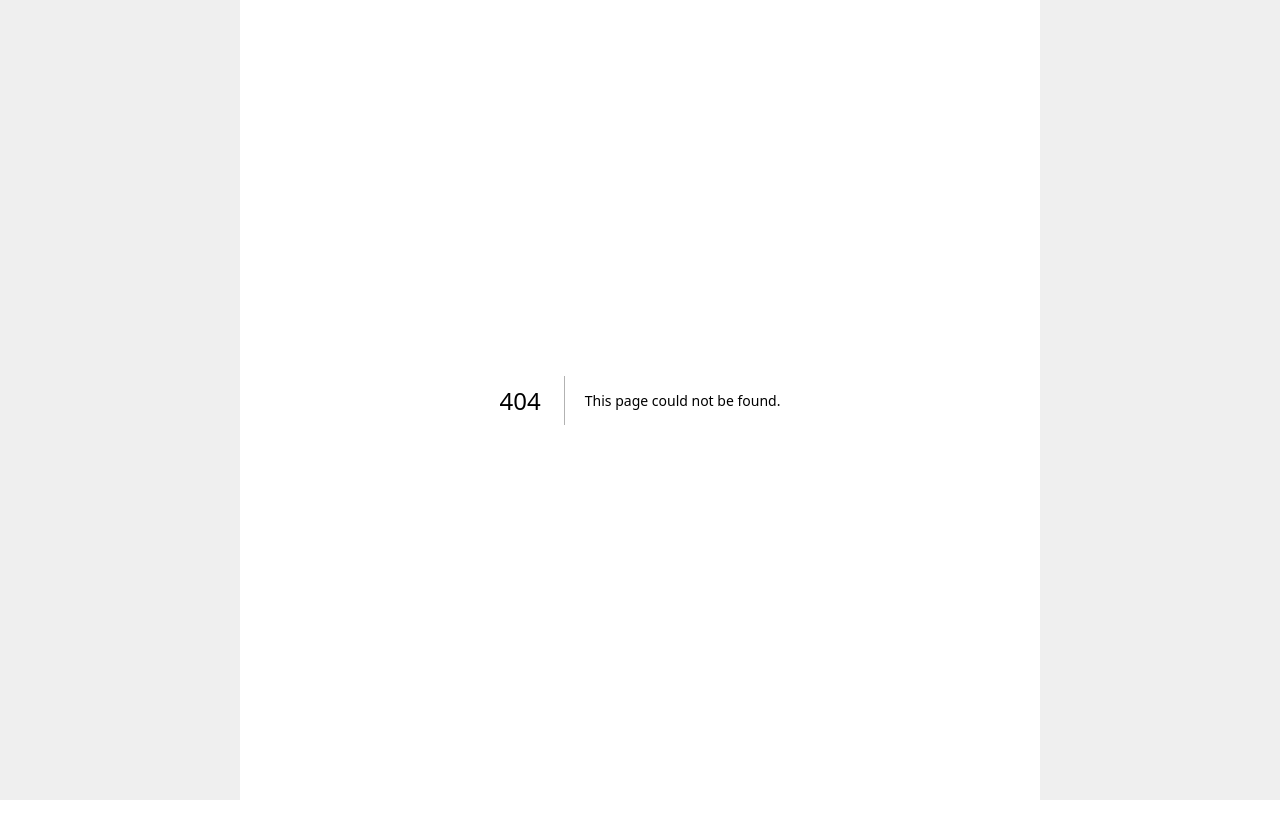
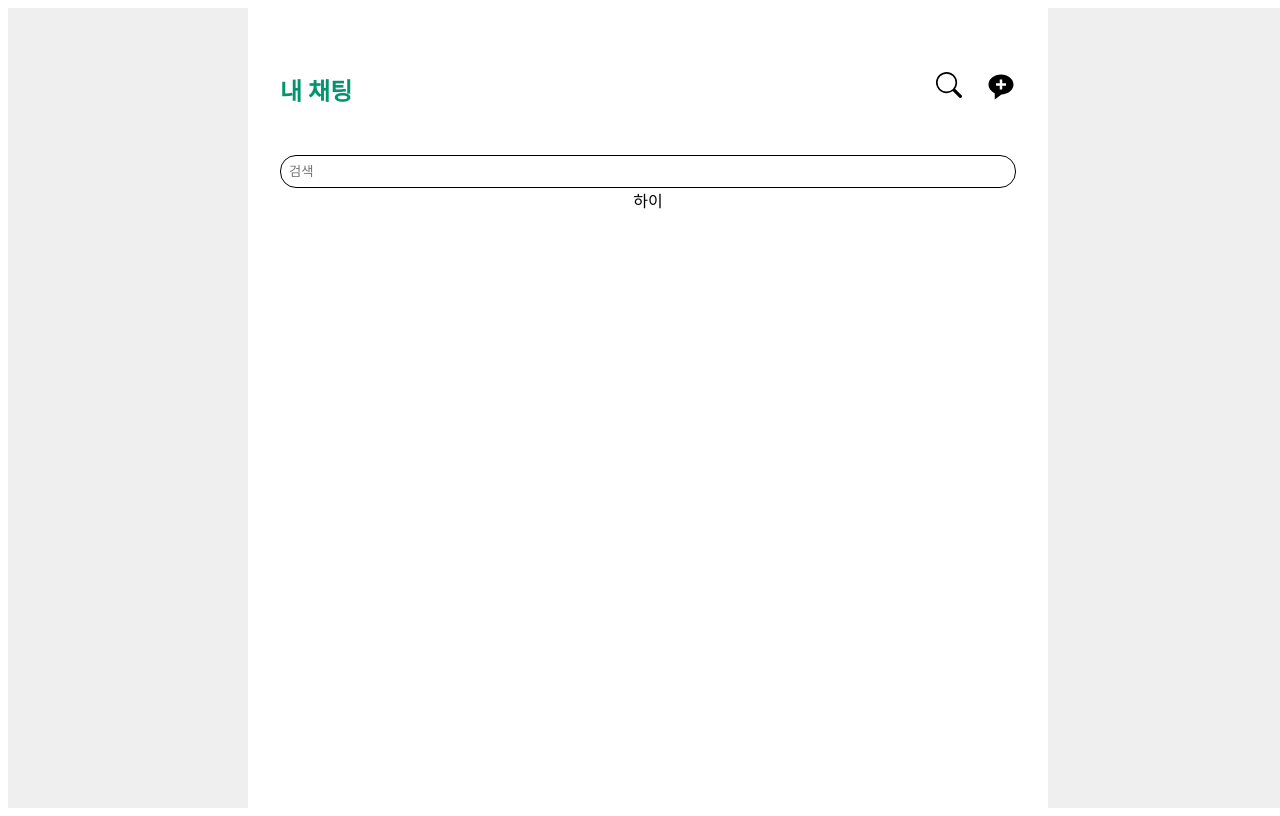
Before and after one commit to KDT1-FE/Y_FE_Toy2, a Next.js app: page /mychats in a window 1280 px wide. Before the commit this address had no page. Built offline with nearby package versions, Linux system fonts and the light colour scheme.

Commit message:
Style: React-icons 설치

```diff
--- a/package.json
+++ b/package.json
@@ -13,6 +13,7 @@
     "next": "14.0.1",
     "react": "^18",
     "react-dom": "^18",
+    "react-icons": "^4.11.0",
     "socket.io-client": "^4.7.2",
     "styled-components": "^6.1.0"
   },
@@ -20,8 +21,11 @@
     "@types/node": "^20",
     "@types/react": "^18",
     "@types/react-dom": "^18",
-    "eslint": "^8",
+    "eslint": "^8.53.0",
     "eslint-config-next": "14.0.1",
+    "eslint-config-prettier": "^9.0.0",
+    "eslint-plugin-prettier": "^5.0.1",
+    "prettier": "^3.0.3",
     "typescript": "^5"
   }
 }
--- /dev/null
+++ b/src/app/mychats/page.tsx
@@ -0,0 +1,72 @@
+'use client';
+
+import MyChatItem from '@/components/mychats/MyChatItem';
+import React from 'react';
+import styled from 'styled-components';
+import { BsSearch } from 'react-icons/bs';
+import { BiSolidMessageRoundedAdd } from 'react-icons/bi';
+import SearchMyChat from '@/components/mychats/SearchMyChat';
+
+const MyChats = () => {
+    return (
+        <Wrapper>
+            <Header>
+                <MyChatBar>내 채팅</MyChatBar>
+                <IconBar>
+                    <SearchIcon />
+                    <AddChatIcon />
+                </IconBar>
+            </Header>
+            <ChatContainer>
+                <SearchMyChat />
+                <div>하이</div>
+            </ChatContainer>
+        </Wrapper>
+    );
+};
+
+export default MyChats;
+
+const Wrapper = styled.div`
+    width: 100%;
+    margin: 0;
+    padding: 0;
+    display: flex;
+    flex-direction: column;
+    justify-content: center;
+`;
+
+const Header = styled.div`
+    display: flex;
+    justify-content: space-between;
+    margin: 4rem 2rem 1rem;
+`;
+
+const MyChatBar = styled.div`
+    color: #00956e;
+    font-weight: bold;
+    font-size: 1.5rem;
+`;
+const IconBar = styled.div`
+    display: flex;
+    gap: 1.5rem;
+`;
+const SearchIcon = styled(BsSearch)`
+    cursor: pointer;
+    width: 26px;
+    height: 26px;
+`;
+
+const AddChatIcon = styled(BiSolidMessageRoundedAdd)`
+    cursor: pointer;
+    width: 30px;
+    height: 30px;
+`;
+
+const ChatContainer = styled.div`
+    display: flex;
+    flex-direction: column;
+    justify-content: center;
+    text-align: center;
+    margin: 2rem;
+`;
--- /dev/null
+++ b/src/components/mychats/MyChatItem.tsx
@@ -0,0 +1,20 @@
+'use client';
+import React from 'react';
+import styled from 'styled-components';
+
+const MyChatItem = () => {
+    return (
+        <Wrapper>
+            <h1>나의 채팅 아이템</h1>
+        </Wrapper>
+    );
+};
+
+export default MyChatItem;
+
+const Wrapper = styled.div`
+    width: 100%;
+    display: flex;
+    flex-direction: column;
+    justify-content: center;
+`;
--- /dev/null
+++ b/src/components/mychats/SearchMyChat.tsx
@@ -0,0 +1,26 @@
+'use client';
+import React from 'react';
+import styled from 'styled-components';
+
+const SearchMyChat = () => {
+    return (
+        <Wrapper>
+            <SearchItem type="text" placeholder="검색" />
+        </Wrapper>
+    );
+};
+
+export default SearchMyChat;
+
+const Wrapper = styled.div`
+    width: 100%;
+    display: flex;
+    justify-content: center;
+`;
+
+const SearchItem = styled.input`
+    border: 1px solid black;
+    border-radius: 1rem;
+    width: 80vw;
+    padding: 0.5rem 0.5rem;
+`;
```
Also changed, not shown: 1 other file (tests, documents, lock files or other folders).
